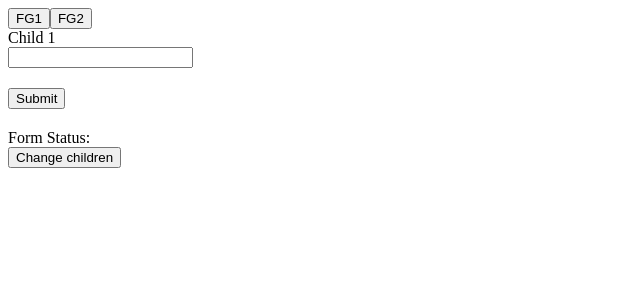
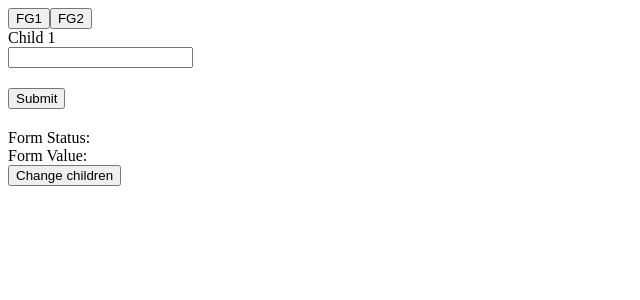
Before and after one commit to jrdutton/nested-forms-poc, an Angular app: page / in a window 1280 px wide. Both pictures are taken after a click on the button "Change children". Shown: the top 300 px of the page, without its empty margins (0-640 px from the left). Built offline with nearby package versions, Linux system fonts and the light colour scheme.

Commit message:
Extra logging.

```diff
--- a/src/app/sub-forms/master-form/master-form.component.html
+++ b/src/app/sub-forms/master-form/master-form.component.html
@@ -14,3 +14,4 @@
   </div>
 </form>
 <div>Form Status: {{ formStatus }}</div>
+<div>Form Value: {{ formValue }}</div>
--- a/src/app/sub-forms/master-form/master-form.component.ts
+++ b/src/app/sub-forms/master-form/master-form.component.ts
@@ -1,4 +1,4 @@
-import { ChangeDetectionStrategy, Component, Input, OnInit } from '@angular/core';
+import { ChangeDetectionStrategy, Component, Input, OnInit, Output, EventEmitter } from '@angular/core';
 import { FormBuilder } from '@angular/forms';
 import { setValues, validate } from '../helpers';
 
@@ -19,9 +19,13 @@ export class MasterFormComponent implements OnInit {
     setValues(this.fg, value);
   }
 
+  @Output()
+  result = new EventEmitter<MasterForm>();
+
   show1 = true;
   show2 = false;
   formStatus = '';
+  formValue = '';
 
   fg1 = this.fb.group({});
   fg2 = this.fb.group({});
@@ -42,5 +46,9 @@ export class MasterFormComponent implements OnInit {
   submit() {
     validate(this.fg);
     this.formStatus = this.fg.valid ? 'VALID' : 'INVALID';
+    this.formValue = JSON.stringify(this.fg.value);
+    if (this.fg.valid) {
+      this.result.emit({ ...this.fg.value } as MasterForm);
+    }
   }
 }
--- a/src/app/sub-forms/master-page/master-page.component.html
+++ b/src/app/sub-forms/master-page/master-page.component.html
@@ -1,4 +1,4 @@
 <div *ngIf="masterForm$ | async as masterForm">
-  <app-master-form [masterForm]="masterForm"></app-master-form>
+  <app-master-form [masterForm]="masterForm" (result)="update($event)"></app-master-form>
 </div>
 <button (click)="changeChildren()">Change children</button>
--- a/src/app/sub-forms/master-page/master-page.component.ts
+++ b/src/app/sub-forms/master-page/master-page.component.ts
@@ -23,4 +23,8 @@ export class MasterPageComponent implements OnInit {
       }
     });
   }
+
+  update(masterForm: MasterForm) {
+    console.log(JSON.stringify(masterForm));
+  }
 }
```
